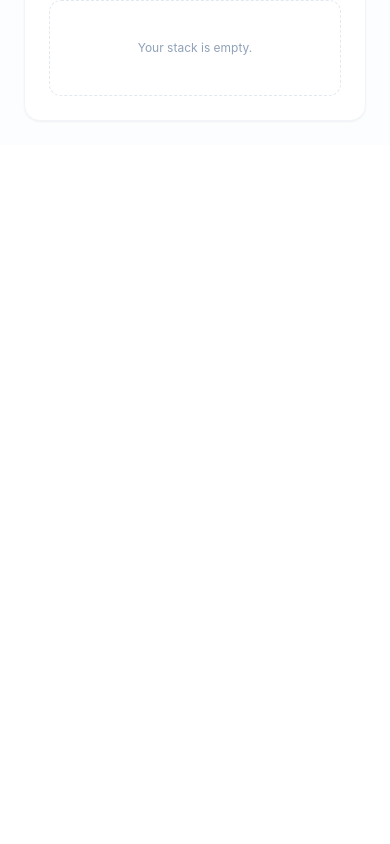
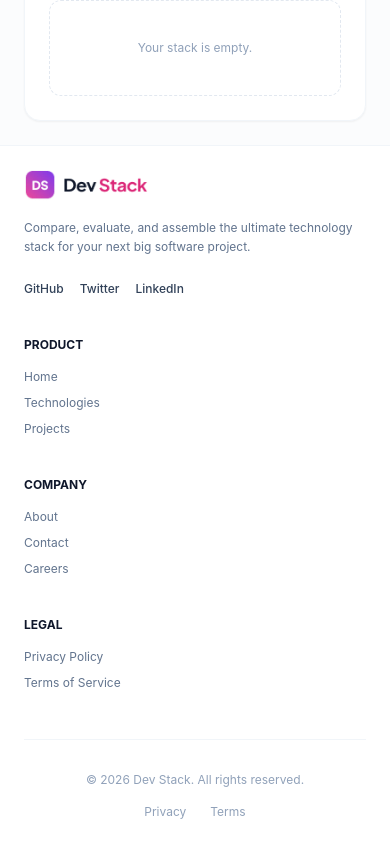
Before and after one commit to Robin-Majumdar/assingment-05-devstack, a React (Vite) app: page / in a window 390 px wide. Shown: the part 5695-6539 px from the top of the page. Before the commit the page ends 5840 px from the top, so only its background shows below. Built offline with nearby package versions, Linux system fonts and the light colour scheme.

Commit message:
feat: make footer responsive

```diff
--- a/src/App.tsx
+++ b/src/App.tsx
@@ -6,6 +6,7 @@ import { getTechnologyData } from './Api/TechService'
 import ExploreSection from './components/ExploreSection/ExploreSection'
 import { ToastContainer } from 'react-toastify'
 import 'react-toastify/dist/ReactToastify.css';
+import Footer from './components/Footer/Footer'
 
 const technologyDataPromise = getTechnologyData();
 
@@ -18,6 +19,7 @@ function App() {
       <Suspense fallback={<p className="p-6 text-gray-500 flex items-center justify-center w-full text-center">Loading Technologies...</p>}>
         <ExploreSection technologiesPromise={technologyDataPromise} />
       </Suspense>
+      <Footer />
       <ToastContainer />
     </>
   )
--- /dev/null
+++ b/src/components/Footer/Footer.tsx
@@ -0,0 +1,67 @@
+import logo from "../../assets/logo-text.png"
+
+export default function Footer() {
+
+    return (
+        <footer className="w-full border-t border-slate-100 bg-white px-6 py-6 md:px-12 lg:px-24">
+            <div className="mx-auto max-w-7xl">
+
+                <div className="grid grid-cols-1 gap-10 md:grid-cols-2 lg:grid-cols-5">
+
+                    <div className="lg:col-span-2">
+                        <div className="flex items-center gap-2">
+
+                            <img
+                                src={logo}
+                                className="h-8 w-auto object-contain"
+                            />
+                        </div>
+                        <p className="mt-4 max-w-sm text-xs leading-relaxed text-slate-500">
+                            Compare, evaluate, and assemble the ultimate technology stack for your next big software project.
+                        </p>
+
+                        <div className="mt-6 flex items-center gap-4 text-xs font-medium text-slate-700">
+                            <a href="https://github.com">GitHub</a>
+                            <a href="https://twitter.com" >Twitter</a>
+                            <a href="https://linkedin.com">LinkedIn</a>
+                        </div>
+                    </div>
+
+                    <div>
+                        <h4 className="text-xs font-bold uppercase text-slate-900">Product</h4>
+                        <ul className="mt-4 space-y-2.5 text-xs text-slate-500">
+                            <li><a href="#home" >Home</a></li>
+                            <li><a href="#technologies" >Technologies</a></li>
+                            <li><a href="#projects">Projects</a></li>
+                        </ul>
+                    </div>
+
+                    <div>
+                        <h4 className="text-xs font-bold uppercase  text-slate-900">Company</h4>
+                        <ul className="mt-4 space-y-2.5 text-xs text-slate-500">
+                            <li><a href="#about">About</a></li>
+                            <li><a href="#contact">Contact</a></li>
+                            <li><a href="#careers">Careers</a></li>
+                        </ul>
+                    </div>
+
+                    <div>
+                        <h4 className="text-xs font-bold uppercase  text-slate-900">Legal</h4>
+                        <ul className="mt-4 space-y-2.5 text-xs text-slate-500">
+                            <li><a href="#privacy">Privacy Policy</a></li>
+                            <li><a href="#terms">Terms of Service</a></li>
+                        </ul>
+                    </div>
+                </div>
+
+                <div className="mt-12 flex flex-col items-center justify-between gap-4 border-t border-slate-100 pt-8 text-xs text-slate-400 sm:flex-row">
+                    <p>© 2026 Dev Stack. All rights reserved.</p>
+                    <div className="flex items-center gap-6">
+                        <a href="#privacy">Privacy</a>
+                        <a href="#terms">Terms</a>
+                    </div>
+                </div>
+            </div>
+        </footer>
+    );
+};
```
